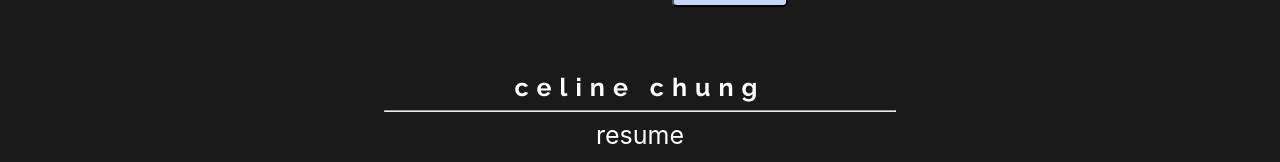
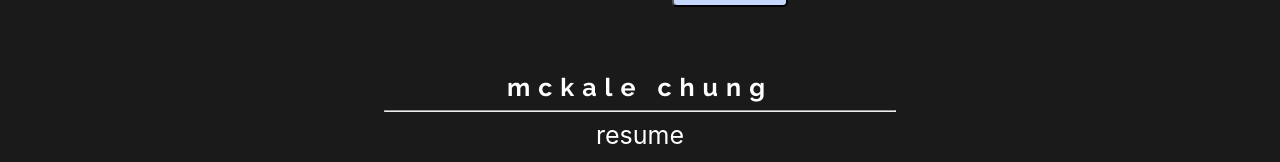
Before and after one commit to cehune/cehune.github.io, a React (Create React App) app: page /contact in a window 1280 px wide. Shown: the part 506-668 px from the top of the page. Built offline with nearby package versions, Linux system fonts and the light colour scheme.

Commit message:
adjustment

```diff
--- a/public/index.html
+++ b/public/index.html
@@ -33,7 +33,7 @@
       Learn how to configure a non-root public URL by running `npm run build`.
     -->
     <!--<title>Celine Chung</title> -->
-    <title>CELINE CHUNG - ILLUSTRATOR AND DEVELOPER</title>
+    <title>M. CHUNG - ILLUSTRATOR AND DEVELOPER</title>
   </head>
   <body>
 
--- a/src/pages/Contact/Contact.js
+++ b/src/pages/Contact/Contact.js
@@ -49,7 +49,7 @@ const Contact = () => {
             </div>
         </div>
         <div className="footer">
-            <h3 className='quote'> celine chung</h3>
+            <h3 className='quote'> mckale chung</h3>
             <hr/>
             <div className="resumeContainer"> <a className='resume' href='https://github.com/mckalechung/mckalechung.github.io/blob/main/public/assets/Mckale%20Chung%20Resume%20August%202022.pdf' target='_blank'> resume</a></div>
             <div className="icons">
--- a/src/pages/Intro/Intro.js
+++ b/src/pages/Intro/Intro.js
@@ -16,7 +16,7 @@ const Intro = () => {
 
       <div className="wrapper">
         <h3> illustrator and developer ||</h3>
-        <h1 className='hello'>  CELINE CHUNG </h1>
+        <h1 className='hello'>  MCKALE CHUNG </h1>
         <hr />
 
 
--- a/src/pages/Menu/Menu.jsx
+++ b/src/pages/Menu/Menu.jsx
@@ -20,7 +20,7 @@ const Menu = ({ menuOpen, setMenuOpen, animation, setAnimation }) => {
     <div className={'menuback page_shift_two ' + ( menuOpen && 'active')}></div>
     <div className={'menuback page_shift_three ' + ( menuOpen && 'active')}></div>
     <div className={'menuback menu ' + ( menuOpen && 'active')}>
-        <h1 className='sideways_name'> celine chung </h1>
+        <h1 className='sideways_name'> mckale chung </h1>
         <ul>
              <Link  className='menulink'onClick={onClick} to="/projects"><li >
                Projects
```
